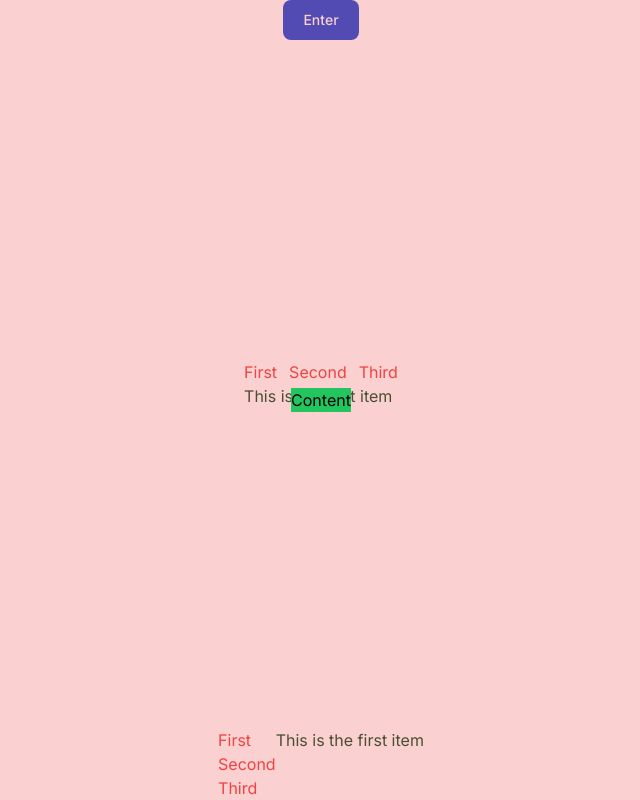
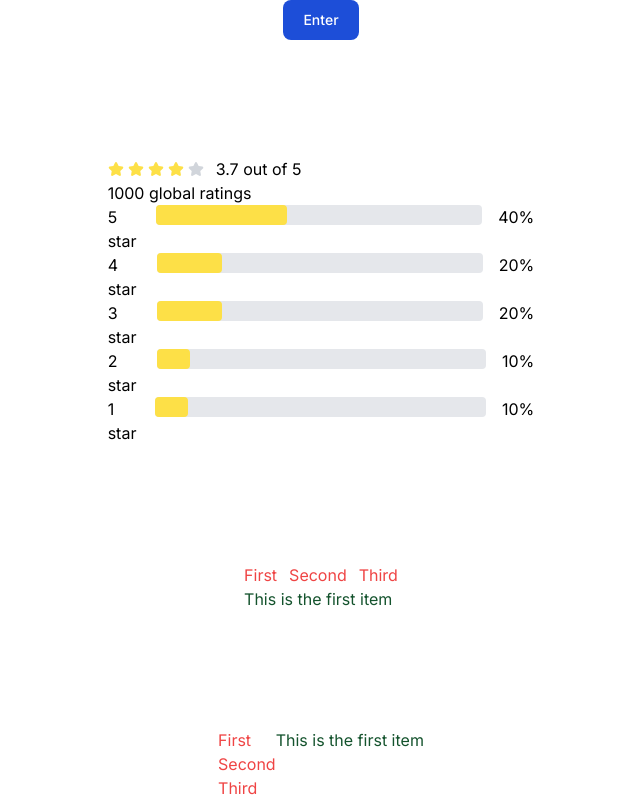
Before and after one commit to skyler4123/ui_component, a Next.js app: page / in a window 1280 px wide. Shown: the whole page, without its empty margins (319-959 px from the left). Built offline with nearby package versions, Linux system fonts and the light colour scheme.

Commit message:
Add RatingSummary

```diff
--- /dev/null
+++ b/app/components/icons/Star.tsx
@@ -0,0 +1,11 @@
+const Star = ({starClass = "w-4 h-4 text-yellow-300 mr-1"}) => {
+  return (
+    <div>
+      <svg className={starClass} aria-hidden="true" xmlns="http://www.w3.org/2000/svg" fill="currentColor" viewBox="0 0 22 20">
+          <path d="M20.924 7.625a1.523 1.523 0 0 0-1.238-1.044l-5.051-.734-2.259-4.577a1.534 1.534 0 0 0-2.752 0L7.365 5.847l-5.051.734A1.535 1.535 0 0 0 1.463 9.2l3.656 3.563-.863 5.031a1.532 1.532 0 0 0 2.226 1.616L11 17.033l4.518 2.375a1.534 1.534 0 0 0 2.226-1.617l-.863-5.03L20.537 9.2a1.523 1.523 0 0 0 .387-1.575Z"/>
+      </svg>
+    </div>
+  )
+}
+
+export default Star;
--- /dev/null
+++ b/app/components/progress/ProgressBar.tsx
@@ -0,0 +1,15 @@
+interface ProgressBarType {
+  percentage: number,
+  componentClass?: string,
+  barClass?: string,
+  hasLabel?: boolean
+}
+const ProgressBar: React.FC<ProgressBarType> = ({percentage, componentClass = "w-full bg-gray-200 rounded-full dark:bg-gray-700", barClass = "bg-blue-600 text-xs font-medium text-blue-100 text-center p-0.5 leading-none rounded-full", hasLabel = false}) => {
+  return (
+    <div className={componentClass}>
+      <div className={barClass} style={{width: `${percentage}%`}}>{hasLabel ? `${percentage}%` : null}</div>
+    </div>
+  )
+}
+
+export default ProgressBar;
--- /dev/null
+++ b/app/components/react/StarSummary.tsx
@@ -0,0 +1,24 @@
+import Star from "../icons/Star"
+
+interface StarSummaryType {
+  averageStar: number
+  initStar?: number
+}
+const StarSummary: React.FC<StarSummaryType> = ({averageStar, initStar = 5}) => {
+  const starDivs = []
+  for (let i = 0; i < initStar; i++) {
+    if (i > averageStar) {
+      starDivs[i] = <Star key={i} starClass="w-4 h-4 text-gray-300 mr-1"/>
+    } else {
+      starDivs[i] = <Star key={i} />
+    }
+  }
+
+  return (
+    <div className="flex flex-row">
+      {starDivs.map(starDiv => starDiv)}
+    </div>
+  )
+}
+
+export default StarSummary;
--- /dev/null
+++ b/app/components/react/Summary.tsx
@@ -0,0 +1,34 @@
+import ProgressBar from "../progress/ProgressBar"
+import StarSummary from "./StarSummary"
+
+interface SummaryType {
+  rates: number[]
+}
+const Summary: React.FC<SummaryType> = ({rates}) => {
+  const totalRate = rates.reduce((total, rate) => total + rate)
+  const avarageRate = rates.reduce((total, rate, index) => total + rate*(index +1))/(totalRate)
+  const percentages = rates.map(rate => (rate/totalRate)*100)
+
+  return (
+    <div className="w-1/3">
+      <div className="flex flex-row justify-start items-center gap-x-2">
+        <StarSummary averageStar={avarageRate}/>
+        <div className="">{avarageRate} out of 5</div>
+      </div>
+      <div className="">{totalRate} global ratings</div>
+      <div className="w-full flex flex-col-reverse">
+        {percentages.map((percentage, index) => {
+          return (
+            <div key={index} className="w-full flex flex-row justify-between">
+              <div className="">{index + 1} star </div>
+              <ProgressBar percentage={percentage} componentClass='w-full h-5 mx-4 bg-gray-200 rounded dark:bg-gray-700' barClass='h-5 bg-yellow-300 rounded'/>
+              <div className="">{percentage}%</div>
+            </div>
+          )
+        })}
+      </div>
+    </div>
+  )
+}
+
+export default Summary;
--- a/app/page.tsx
+++ b/app/page.tsx
@@ -6,6 +6,9 @@ import Modal from './components/modal/Modal'
 import HorizontalTab from './components/tab/HorizontalTab'
 import VerticalTab from './components/tab/VerticalTab'
 import { GetStaticProps } from 'next'
+import Summary from './components/react/Summary'
+import ProgressBar from './components/progress/ProgressBar'
+
 
 export default function Home() {
   const buttonClick = () => {
@@ -18,8 +21,8 @@ export default function Home() {
   // console.log(fetchDate())
   return (
     <main className="flex min-h-screen flex-col items-center justify-between text-black">
-      <Modal />
       <Button onClickFunction={buttonClick} label="Enter" />
+      <Summary rates={[100, 100, 200, 200, 400]}/>
       <HorizontalTab tabs={[
         {header: "First", content: "This is the first item"},
         {header: "Second", content: "This is the second item"},
```
